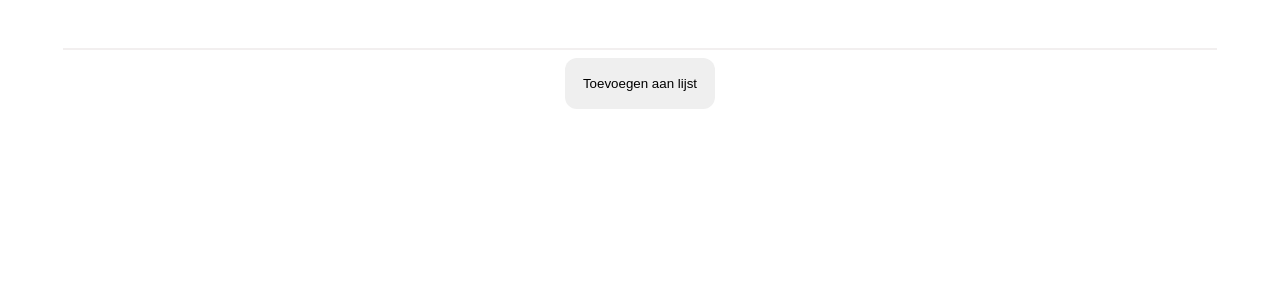
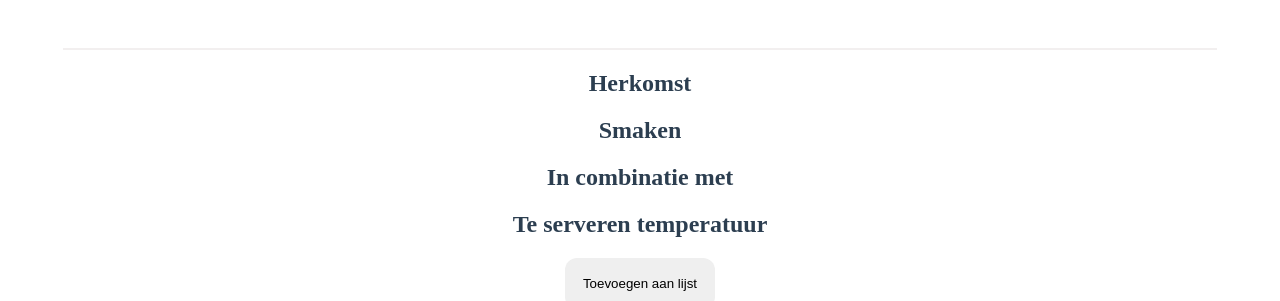
Before and after one commit to beratmanus/ixdproject, a Vue app: page /wijnen/1 in a window 1280 px wide. Shown: the part 377-678 px from the top of the page. Built offline with nearby package versions, Linux system fonts and the light colour scheme; a web font is replaced by a local one.

Commit message:
Update WijnDetails.vue

```diff
--- a/src/views/wijnen/WijnDetails.vue
+++ b/src/views/wijnen/WijnDetails.vue
@@ -3,12 +3,20 @@
   <img class="heading" id="bg" :src="bg_img" alt="wijn background">
   <div class="titles">
     <img id="country" :src="itflag" alt="IT flag">
-    <p class="details_p">Italië</p>
+    <p class="details_titles_p">Italië</p>
     <h3 class="details_h3">{{ regio }}</h3>
     <h1 class="details_h1">{{ title }}</h1>
   </div>
   <div class="content">
     <hr class="details_hr">
+    <h2>Herkomst</h2>
+    <p>{{details}}</p>
+    <h2>Smaken</h2>
+    <p>{{details}}</p>
+    <h2>In combinatie met</h2>
+    <p>{{details}}</p>
+    <h2>Te serveren temperatuur</h2>
+    <p>{{details}}</p>
     <div class="buttons">
       <button class="details_button">Toevoegen aan lijst</button>
     </div>
@@ -67,12 +75,12 @@ export default {
   display: inline;
   float: start;
   text-align: left;
-  position: fixed;
+  position: absolute;
   top: 275px;
   left: 15px;
 }
 
-.details_p {
+.details_titles_p {
   display: inline-block;
 }
 
```
